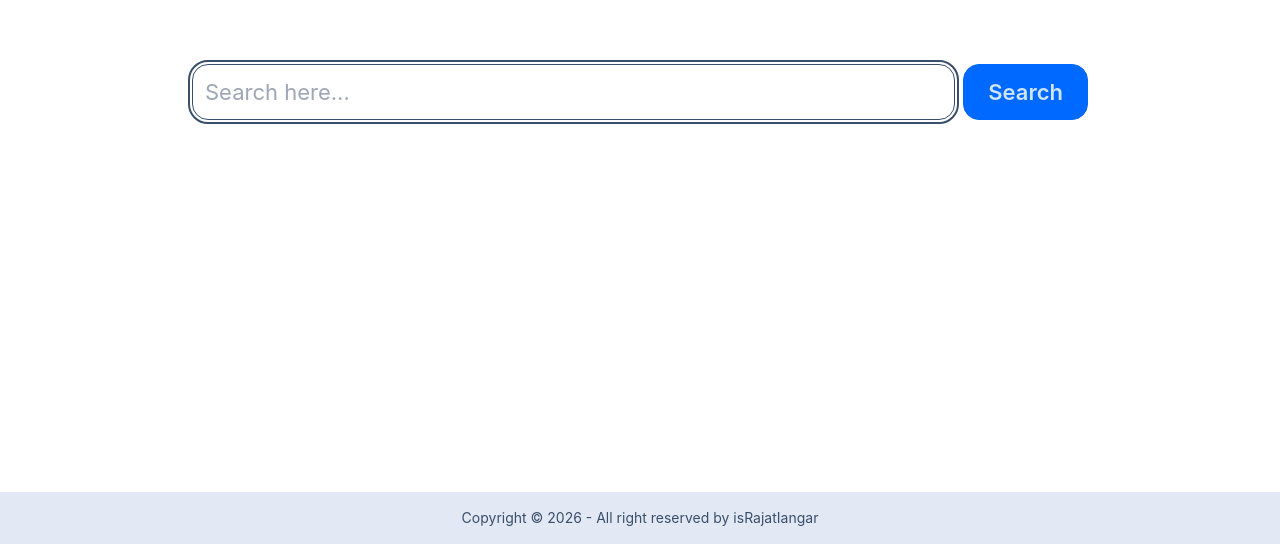
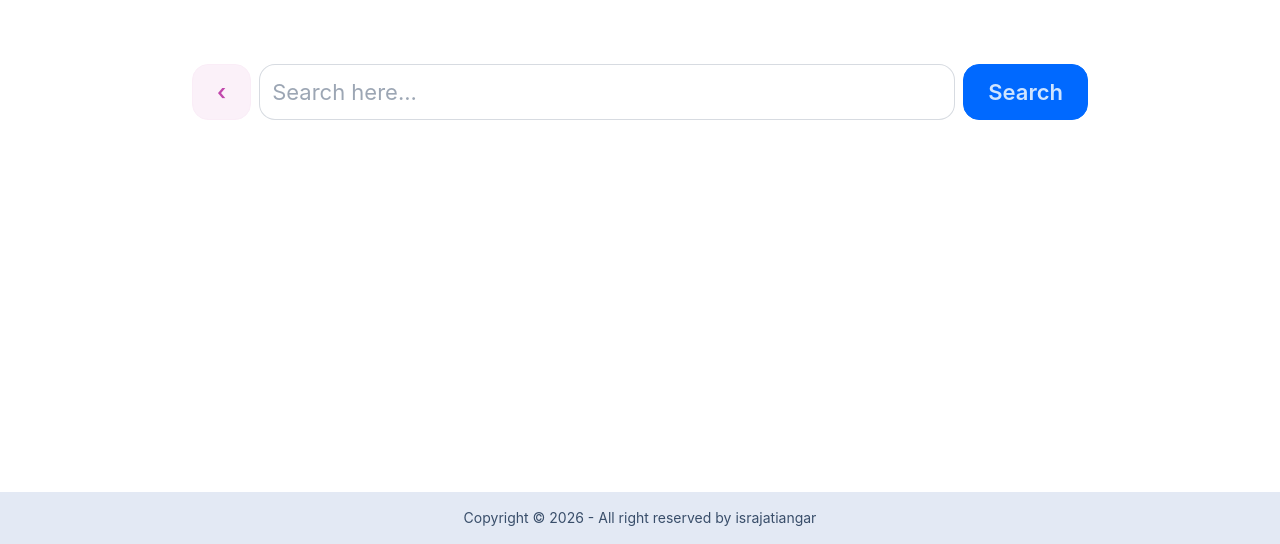
Before and after one commit to israjatiangar/svearch, a SvelteKit app: page / in a window 1280 px wide. Shown: the part 308-852 px from the top of the page. Built offline with nearby package versions, Linux system fonts and the light colour scheme.

Commit message:
Add back button and error page

```diff
--- a/src/components/Footer.svelte
+++ b/src/components/Footer.svelte
@@ -1,5 +1,5 @@
 <footer class="footer footer-center bg-base-300 p-4 text-base-content sm:footer-horizontal">
 	<aside>
-		<p>Copyright © 2026 - All right reserved by isRajatIangar</p>
+		<p>Copyright © 2026 - All right reserved by israjatiangar</p>
 	</aside>
 </footer>
--- /dev/null
+++ b/src/routes/+error.svelte
@@ -0,0 +1,3 @@
+<main class="h-dvh w-dvw flex">
+
+</main>
--- a/src/routes/+page.svelte
+++ b/src/routes/+page.svelte
@@ -2,10 +2,10 @@
 	import { page } from '$app/state';
 	import { slide } from 'svelte/transition';
 	import SearchResults from './components/SearchResults.svelte';
-	import { onMount } from 'svelte';
+	import { resolve } from '$app/paths';
 
 	let input: HTMLInputElement | null = $state(null);
-	const query = $derived(page.url.searchParams.get('query'));
+	let query = $derived(page.url.searchParams.get('query'));
 	let showResults = $state(false);
 
 	function onsubmit() {
@@ -24,7 +24,11 @@
 			return;
 		}
 	}
-	onMount(() => input?.focus());
+	function onclick() {
+		query = '';
+		const form = document.querySelector('form')!;
+		form.requestSubmit();
+	}
 </script>
 
 <main class="min-h-dvh w-dvw place-content-center **:rounded-selector">
@@ -37,9 +41,16 @@
 			{onsubmit}
 		>
 			<span
-				class={`flex place-items-center gap-2 transition transition-discrete *:transition ${showResults ? '*:[button]:btn-lg *:[input]:input-lg' : '*:[button]:btn-xl *:[input]:input-xl'}`}
+				class={`flex place-items-center gap-2 transition transition-discrete *:transition ${showResults ? '*:[.btn]:btn-lg *:[input]:input-lg' : '*:[.btn]:btn-xl *:[input]:input-xl'}`}
 			>
+				<a
+					{onclick}
+					data-sveltekit-preload-data="tap"
+					href={resolve('/')}
+					class="btn btn-soft btn-accent">‹</a
+				>
 				<input
+					contenteditable="true"
 					bind:this={input}
 					id="Search"
 					class="input flex-1"
--- a/src/routes/components/SearchResults.svelte
+++ b/src/routes/components/SearchResults.svelte
@@ -38,11 +38,9 @@
 </script>
 
 <div transition:slide={{ axis: 'y' }} class="flex w-full flex-col place-items-center gap-2">
-	{#if searchData.number_of_results > 0}
-		{#each searchData.results.slice(0, count) as item, key (key)}
-			<Result result={item} />
-		{/each}
-	{/if}
+	{#each searchData.results.slice(0, count) as item, key (key)}
+		<Result result={item} />
+	{/each}
 </div>
 <div>
 	{#if count < searchData.number_of_results}
```
